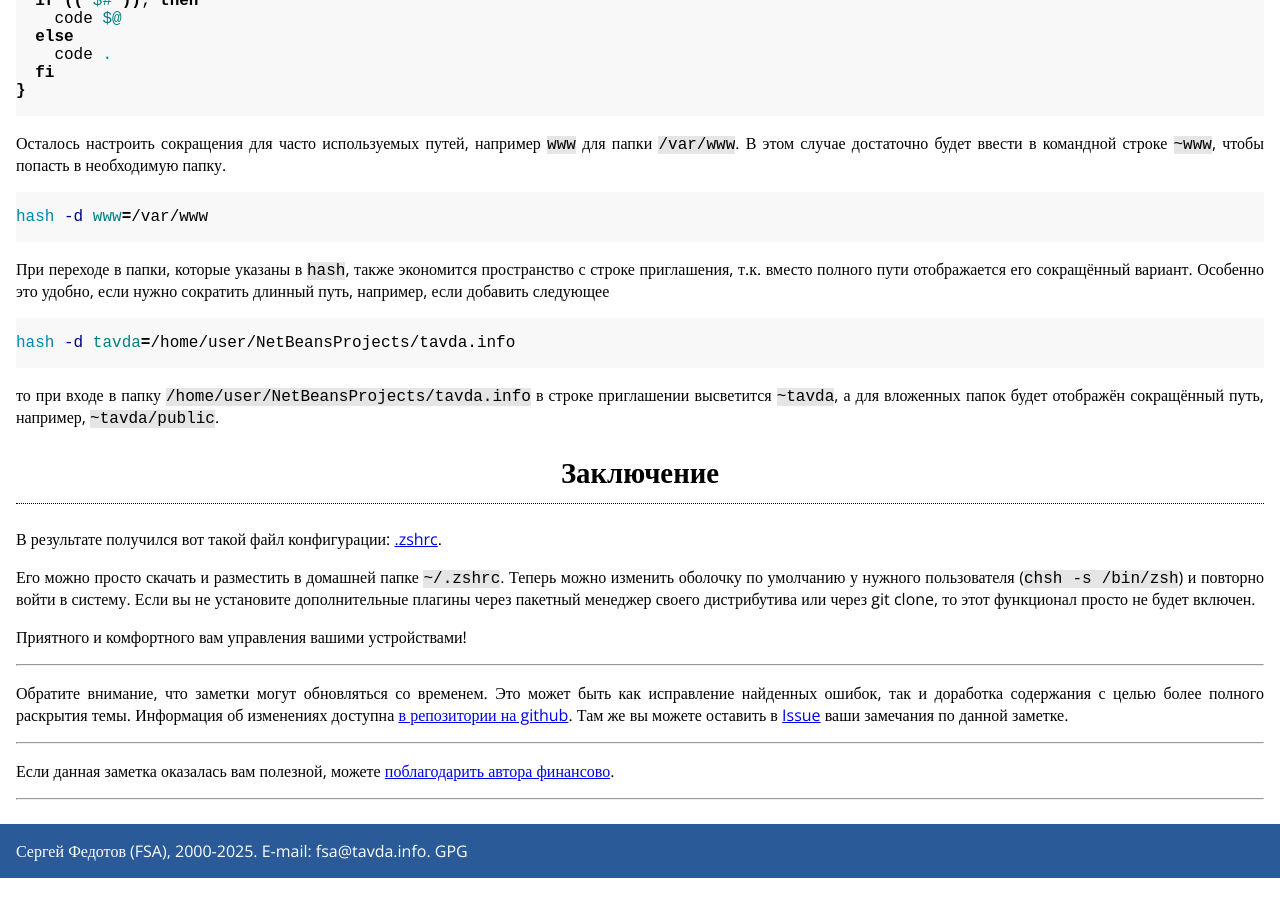
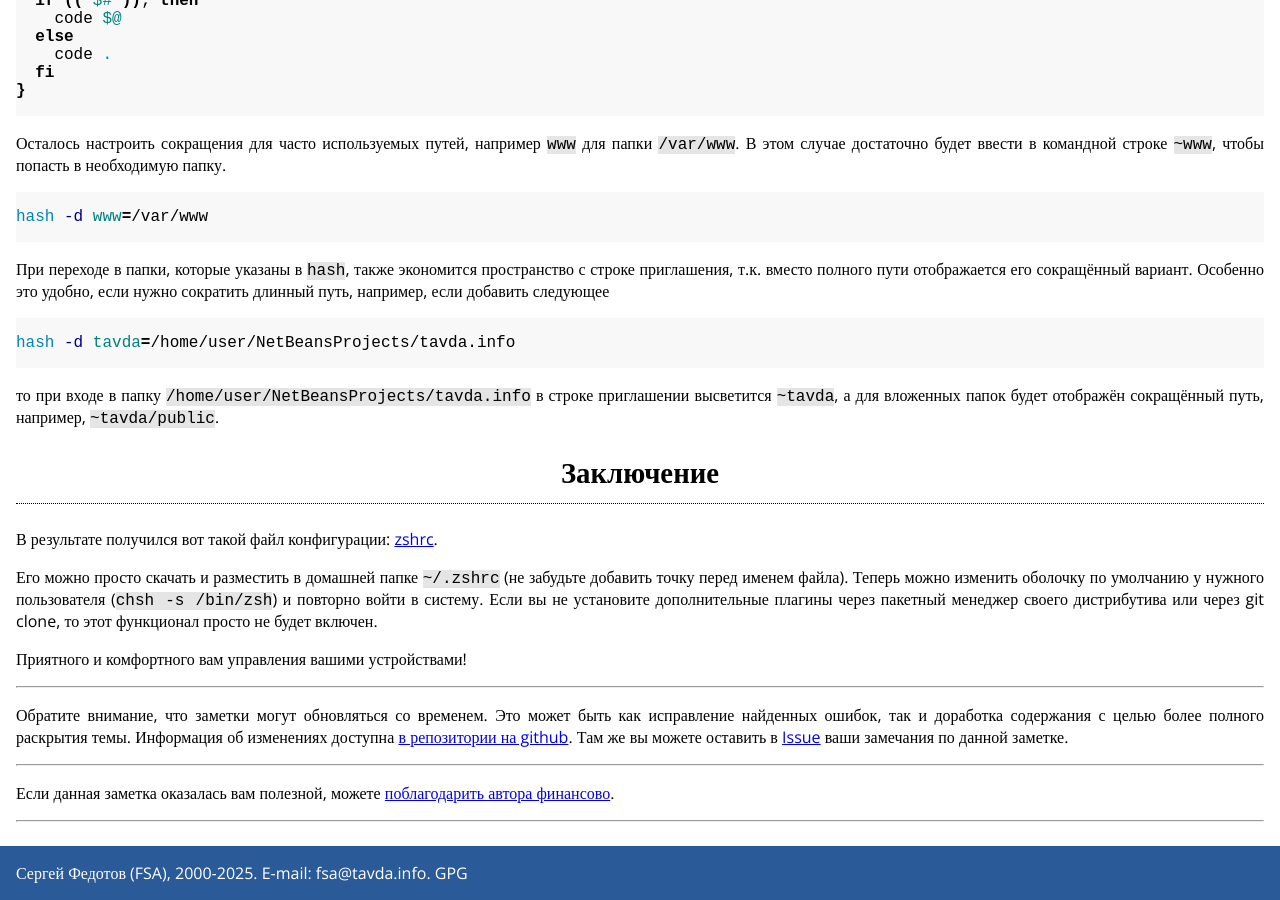
Before and after one commit to fsa/site, a Jekyll site: the page built from _posts/2025-10-03-zsh.md, in a window 1280 px wide and 900 px high, scrolled down 3480 px. Built offline with Jekyll 4.4.1, drawn with Linux system fonts in a browser that asks for light colours; before the commit the page ends 4358 px from its top, so only the background shows below that.

Commit message:
Переименование файла .zshrc, т.к. он был недоступен

```diff
--- a/_posts/2025-10-03-zsh.md
+++ b/_posts/2025-10-03-zsh.md
@@ -175,8 +175,8 @@
 
 ## Заключение
 
-В результате получился вот такой файл конфигурации: [.zshrc](/download/.zshrc).
+В результате получился вот такой файл конфигурации: [zshrc](/download/zshrc).
 
-Его можно просто скачать и разместить в домашней папке `~/.zshrc`. Теперь можно изменить оболочку по умолчанию у нужного пользователя (`chsh -s /bin/zsh`) и повторно войти в систему. Если вы не установите дополнительные плагины через пакетный менеджер своего дистрибутива или через git clone, то этот функционал просто не будет включен.
+Его можно просто скачать и разместить в домашней папке `~/.zshrc` (не забудьте добавить точку перед именем файла). Теперь можно изменить оболочку по умолчанию у нужного пользователя (`chsh -s /bin/zsh`) и повторно войти в систему. Если вы не установите дополнительные плагины через пакетный менеджер своего дистрибутива или через git clone, то этот функционал просто не будет включен.
 
 Приятного и комфортного вам управления вашими устройствами!
```
Also changed, not shown: 2 other files.
